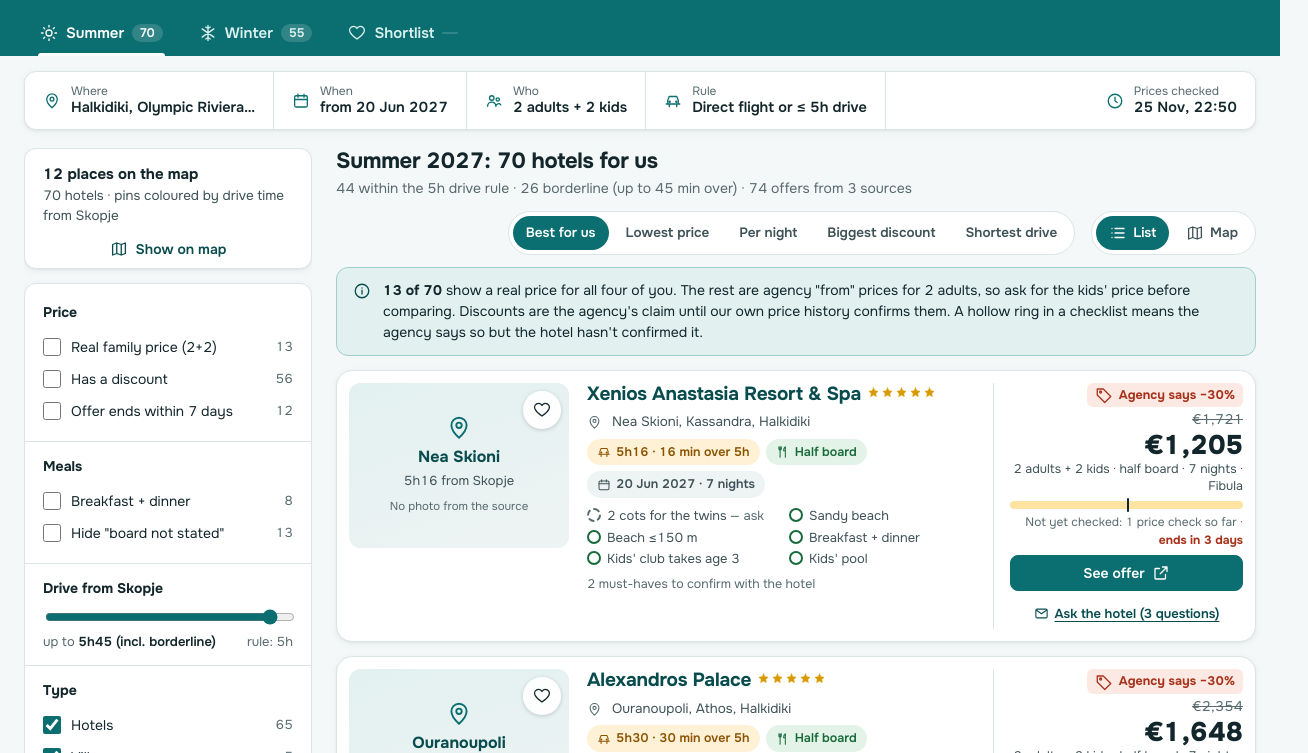
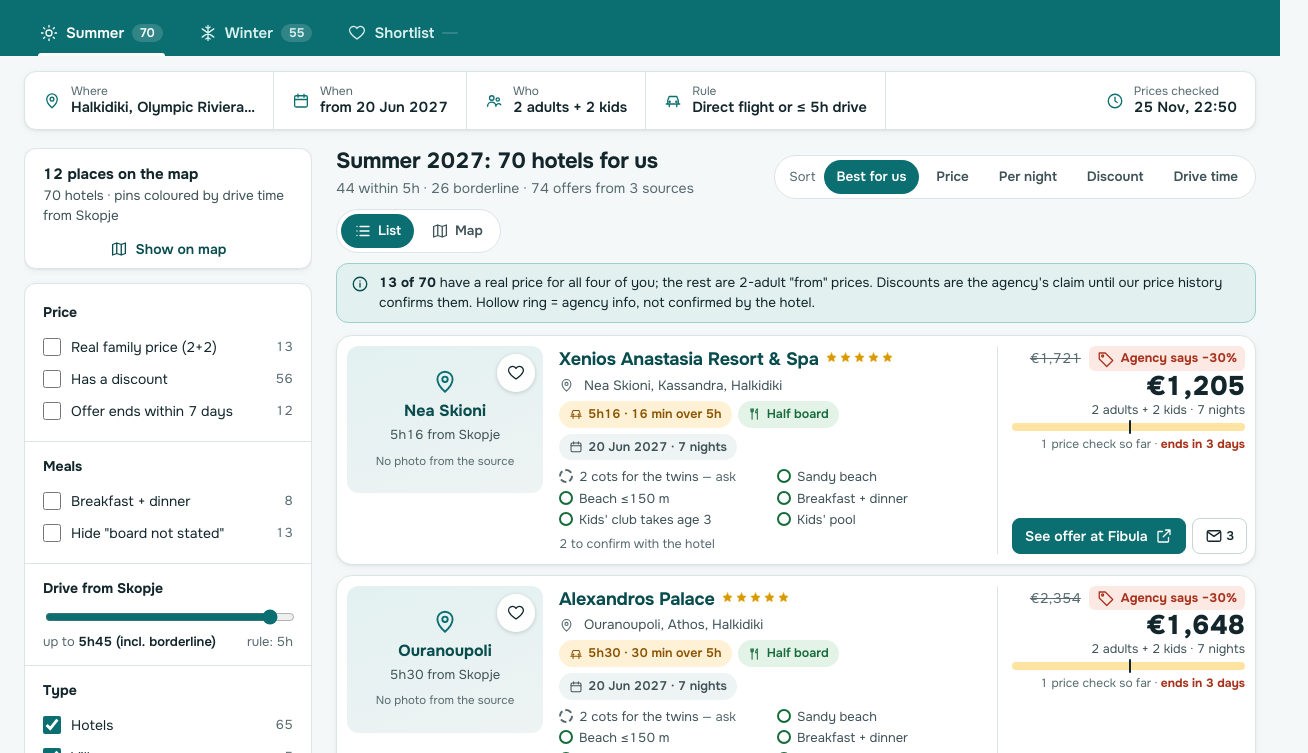
Before and after one commit to Optimumedia/family-deal-finder, a plain HTML site: page docs/index.html in a window 1280 px wide. Shown: the part 47-800 px from the top of the page, 1308 px wide, since content can reach past the window. Drawn offline with Linux system fonts and the light colour scheme.

Commit message:
Tighten result rows: 3 hotels now fit a 1440x900 laptop screen
- Rows ~270px -> 175-210px: 196px photo, 3-column fit checklist, one-line price qualifier
- "Was" price and "Agency says -X%" badge share a line; one-line price-check caption
- "See offer at <source>" + compact ask-the-hotel button side by side
- Sort buttons share the title line (shorter labels); one-line summary banner

Co-Authored-By: Claude Opus 5.5 <noreply@anthropic.com>

```diff
--- a/docs/index.html
+++ b/docs/index.html
@@ -80,7 +80,7 @@ aside{position:sticky;top:16px;display:flex;flex-direction:column;gap:14px;max-h
 .reset{background:none;border:0;color:var(--teal-d);font:600 13.5px var(--font);cursor:pointer;padding:6px 0;text-decoration:underline;text-underline-offset:3px}
 
 /* ---------- results header ---------- */
-.rhead{display:flex;flex-wrap:wrap;align-items:flex-end;gap:12px 16px;margin-bottom:12px}
+.rhead{display:flex;flex-wrap:wrap;align-items:flex-end;gap:10px 12px;margin-bottom:10px}
 .rhead h1{margin:0;font-size:22px;letter-spacing:-.015em;font-weight:700;line-height:1.25}
 .rhead .sub{color:var(--muted);font-size:14px;margin-top:2px}
 .sorts{display:flex;flex-wrap:wrap;gap:4px;padding:4px;background:var(--surface);border:1px solid var(--line);border-radius:999px;margin-left:auto}
@@ -89,14 +89,14 @@ aside{position:sticky;top:16px;display:flex;flex-direction:column;gap:14px;max-h
 .sorts button:hover:not([aria-pressed=true]),.views button:hover:not([aria-pressed=true]){background:var(--sunk)}
 .views{display:flex;gap:4px;padding:4px;background:var(--surface);border:1px solid var(--line);border-radius:999px}
 .views button{display:flex;align-items:center;gap:6px}
-.note{display:flex;gap:12px;align-items:flex-start;background:var(--teal-soft);border:1px solid var(--teal-line);border-radius:var(--r-m);padding:12px 16px;font-size:14px;margin-bottom:14px;color:var(--ink)}
+.note{display:flex;gap:10px;align-items:flex-start;background:var(--teal-soft);border:1px solid var(--teal-line);border-radius:var(--r-m);padding:9px 14px;font-size:13.5px;margin-bottom:12px;color:var(--ink)}
 .note .i{color:var(--teal-d);margin-top:2px}
 .news{background:var(--surface);border:1px solid var(--line);border-radius:var(--r-m);padding:12px 16px;margin-bottom:14px}
 .news h2{font-size:14px;margin:0 0 6px}.news ul{margin:0;padding-left:18px;font-size:14px;color:var(--ink-2)}
 
 /* ---------- hotel row ---------- */
-.list{display:flex;flex-direction:column;gap:14px}
-.row{display:grid;grid-template-columns:220px minmax(0,1fr) 250px;gap:18px;background:var(--surface);border:1px solid var(--line);border-radius:var(--r-l);padding:12px;box-shadow:var(--shadow-1);transition:box-shadow .2s ease,border-color .2s ease}
+.list{display:flex;flex-direction:column;gap:10px}
+.row{display:grid;grid-template-columns:196px minmax(0,1fr) 248px;gap:16px;background:var(--surface);border:1px solid var(--line);border-radius:var(--r-l);padding:10px;box-shadow:var(--shadow-1);transition:box-shadow .2s ease,border-color .2s ease}
 .row:hover{box-shadow:var(--shadow-2);border-color:var(--line-2)}
 .row.out{opacity:.72}
 .row.flash{outline:3px solid var(--teal);outline-offset:3px}
@@ -111,8 +111,8 @@ aside{position:sticky;top:16px;display:flex;flex-direction:column;gap:14px;max-h
 @keyframes pop{0%{transform:scale(.6)}100%{transform:scale(1)}}
 .tray{animation:rise .35s cubic-bezier(.16,1,.3,1)}@keyframes rise{from{transform:translate(-50%,16px);opacity:0}}
 .kindtag{position:absolute;left:8px;top:8px;background:rgba(18,38,43,.82);color:#fff;font-size:12px;font-weight:600;padding:3px 9px;border-radius:999px}
-.mid{min-width:0;display:flex;flex-direction:column;gap:6px}
-.name{margin:0;font-size:19px;font-weight:700;letter-spacing:-.01em;line-height:1.25}
+.mid{min-width:0;display:flex;flex-direction:column;gap:5px;padding-top:2px}
+.name{margin:0;font-size:18px;font-weight:700;letter-spacing:-.01em;line-height:1.25}
 .name a{color:var(--teal-d);text-decoration:none}
 .name a:hover{text-decoration:underline}
 .stars{color:#D99A00;margin-left:6px;white-space:nowrap;display:inline-flex;gap:1px;vertical-align:1px}.stars svg.st{width:13px;height:13px;fill:currentColor;stroke-width:1}
@@ -125,7 +125,7 @@ aside{position:sticky;top:16px;display:flex;flex-direction:column;gap:14px;max-h
 .chip.warn{background:var(--warn-bg);color:var(--warn)}
 .chip.bad{background:var(--bad-bg);color:var(--bad)}
 .chip.ask{background:transparent;border:1px dashed var(--line-2);color:var(--ink-2)}
-.fit{display:grid;grid-template-columns:repeat(2,minmax(0,1fr));gap:2px 16px;font-size:13px;margin:2px 0 0;padding:0;list-style:none}
+.fit{display:grid;grid-template-columns:repeat(3,minmax(0,1fr));gap:2px 14px;font-size:13px;margin:2px 0 0;padding:0;list-style:none}
 .fit li{display:flex;gap:6px;align-items:baseline;color:var(--ink-2)}
 .mk{flex:none;width:14px;height:14px;border-radius:50%;display:inline-grid;place-items:center;font-size:10px;font-weight:800;transform:translateY(2px)}
 .mk.yes{background:var(--good);color:#fff}
@@ -142,14 +142,14 @@ aside{position:sticky;top:16px;display:flex;flex-direction:column;gap:14px;max-h
 .more table{width:100%;border-collapse:collapse;margin-top:8px;font-size:13px}
 .more th{text-align:left;color:var(--muted);font-weight:600;padding:4px 8px 4px 0;border-bottom:1px solid var(--line)}
 .more td{padding:6px 8px 6px 0;border-bottom:1px solid var(--line);vertical-align:top}
-.price{display:flex;flex-direction:column;align-items:flex-end;text-align:right;gap:2px;border-left:1px solid var(--line);padding-left:16px}
+.price{display:flex;flex-direction:column;align-items:flex-end;text-align:right;gap:2px;border-left:1px solid var(--line);padding-left:14px}
 .badge{display:inline-flex;gap:6px;align-items:center;background:var(--coral-bg);color:var(--coral);font-weight:700;font-size:12.5px;border-radius:6px;padding:3px 8px}
 .was{color:var(--muted);text-decoration:line-through;font-size:14px}
 .big{font-size:27px;font-weight:800;letter-spacing:-.02em;line-height:1}
 .qual{font-size:12.5px;color:var(--ink-2);line-height:1.35}
 .qual.warn{color:var(--warn);font-weight:600}
 .pn{font-size:12.5px;color:var(--muted)}
-.ins{width:100%;margin-top:4px}
+.ins{width:100%;margin-top:2px}
 .ins .bar{position:relative;height:8px;border-radius:999px;background:linear-gradient(90deg,var(--good-bg),var(--sand),var(--bad-bg))}
 .ins .dot{position:absolute;top:50%;width:14px;height:14px;border-radius:50%;background:var(--surface);border:3px solid var(--ink);transform:translate(-50%,-50%)}
 .ins p{margin:4px 0 0;font-size:12px;color:var(--muted);text-align:right}
@@ -157,7 +157,9 @@ aside{position:sticky;top:16px;display:flex;flex-direction:column;gap:14px;max-h
 .verdict{font-size:12.5px;font-weight:600;display:flex;gap:5px;align-items:center;justify-content:flex-end}
 .verdict.real{color:var(--good)} .verdict.stated{color:var(--muted)} .verdict.fake{color:var(--bad)}
 .dead{font-weight:700;color:var(--coral)}
-.actions{display:flex;flex-direction:column;gap:6px;width:100%;margin-top:auto;padding-top:4px}
+.actions{display:flex;flex-direction:row;gap:6px;width:100%;margin-top:auto;padding-top:6px}
+.actions .btn.primary{flex:1}.btn.ask{padding:7px 10px;gap:4px;flex:none}.askn{font-size:12.5px}
+.ptop{display:flex;gap:8px;align-items:center;justify-content:flex-end}
 .actions .btn{min-height:36px;padding:7px 12px;white-space:nowrap}
 .linkbtn{appearance:none;border:0;background:none;color:var(--teal-d);font:600 13px var(--font);display:inline-flex;gap:6px;align-items:center;justify-content:center;padding:6px 4px;cursor:pointer;text-decoration:underline;text-underline-offset:3px;min-height:32px}
 .linkbtn .i{width:15px;height:15px}
@@ -207,7 +209,8 @@ dialog::backdrop{background:rgba(10,24,27,.55)}
 #mail textarea{width:100%;height:320px;border:1px solid var(--line-2);border-radius:var(--r-s);padding:12px;font:14px/1.5 var(--font);color:var(--ink);background:var(--page);resize:vertical}
 
 /* ---------- responsive ---------- */
-@media (max-width:1180px){.row{grid-template-columns:200px minmax(0,1fr) 210px}}
+@media (max-width:1320px){.fit{grid-template-columns:repeat(2,minmax(0,1fr))}}
+@media (max-width:1180px){.row{grid-template-columns:180px minmax(0,1fr) 226px}}
 @media (max-width:1000px){
   .wrap{grid-template-columns:minmax(0,1fr)}
   aside{position:static;max-height:none;display:grid;grid-template-columns:1fr}
@@ -222,7 +225,8 @@ dialog::backdrop{background:rgba(10,24,27,.55)}
   .row{grid-template-columns:1fr;gap:12px}
   .price{border-left:0;padding-left:0;border-top:1px solid var(--line);padding-top:12px;align-items:stretch;text-align:left}
   .verdict{justify-content:flex-start}
-  .actions{flex-direction:row}.actions .btn{flex:1}
+  .ptop{justify-content:flex-start}
+  .actions{flex-direction:row}
   .sorts{margin-left:0;width:100%;overflow-x:auto;flex-wrap:nowrap}
   .rhead h1{font-size:19px}
   .tray .names{display:none}
@@ -234,6 +238,7 @@ dialog::backdrop{background:rgba(10,24,27,.55)}
 main,.rhead > div,.mid{min-width:0}
 .sorts{max-width:100%;overflow-x:auto}
 .sorts button,.views button{white-space:nowrap}
+.sortlbl{font-size:13px;color:var(--muted);padding:0 4px 0 10px;align-self:center}
 @media (max-width:720px){
   .tabs{overflow-x:auto;scrollbar-width:none;flex-wrap:nowrap}.tabs::-webkit-scrollbar{display:none}
   .tab{flex:none}
@@ -331,12 +336,12 @@ main,.rhead > div,.mid{min-width:0}
   <main id="results" role="tabpanel" aria-labelledby="tab-summer" tabindex="-1">
     <div class="rhead">
       <div><h1 id="title">Loading offers…</h1><div class="sub" id="subtitle" aria-live="polite"></div></div>
-      <div class="sorts" role="group" aria-label="Sort by">
+      <div class="sorts" role="group" aria-label="Sort by"><span class="sortlbl">Sort</span>
         <button data-sort="best" aria-pressed="true">Best for us</button>
-        <button data-sort="price">Lowest price</button>
+        <button data-sort="price">Price</button>
         <button data-sort="night">Per night</button>
-        <button data-sort="discount">Biggest discount</button>
-        <button data-sort="drive">Shortest drive</button>
+        <button data-sort="discount">Discount</button>
+        <button data-sort="drive">Drive time</button>
       </div>
       <div class="views" role="group" aria-label="View">
         <button data-view="list" aria-pressed="true"><svg class="i"><use href="#i-list"/></svg>List</button>
@@ -467,7 +472,7 @@ function fitList(o){
 function insight(o){
   const h = o.history || [], dl = o.deal.days_left;
   const ends = dl != null && dl >= 0 ? ` · <span class="dead">ends ${dl === 0 ? 'today' : `in ${dl} day${dl === 1 ? '' : 's'}`}</span>` : '';
-  if (h.length < 2) return `<div class="ins pending" role="img" aria-label="Price history: 1 check so far"><div class="bar"><span class="tick"></span></div><p>Not yet checked: 1 price check so far${ends}</p></div>`;
+  if (h.length < 2) return `<div class="ins pending" role="img" aria-label="Price history: 1 check so far"><div class="bar"><span class="tick"></span></div><p>1 price check so far${ends}</p></div>`;
   const ps = h.map(x => x.price_eur), lo = Math.min(...ps), hi = Math.max(...ps), now = ps[ps.length-1];
   const pos = hi === lo ? 50 : (now - lo) / (hi - lo) * 100;
   const word = pos < 34 ? 'low' : pos > 66 ? 'high' : 'typical';
@@ -482,20 +487,18 @@ function verdict(o){
 function priceBlock(h){
   const o = h.best, pct = o.deal.real_pct ?? o.deal.stated_pct;
   const fam = o.occupancy === '2+2';
-  const qual = fam ? `2 adults + 2 kids${o.board !== '?' ? ' · ' + BOARD[o.board].toLowerCase() : ''}`
-                   : `2 adults only · kids' price unknown`;
+  const qual = fam ? `2 adults + 2 kids` : `2 adults only · kids extra`;
   const dl = o.deal.days_left;
   return `<div class="price">
-    ${pct ? `<span class="badge">${ic('tag')}${o.deal.verdict === 'real' ? 'Verified' : 'Agency says'} −${Math.round(pct)}%</span>` : ''}
-    ${o.was_eur ? `<span class="was"><span class="sr">was </span>${eur(o.was_eur)}</span>` : ''}
+    ${pct || o.was_eur ? `<div class="ptop">${o.was_eur ? `<span class="was"><span class="sr">was </span>${eur(o.was_eur)}</span>` : ''}${pct ? `<span class="badge">${ic('tag')}${o.deal.verdict === 'real' ? 'Verified' : 'Agency says'} −${Math.round(pct)}%</span>` : ''}</div>` : ''}
     <span class="big">${eur(o.price_eur)}</span>
-    <span class="qual${fam ? '' : ' warn'}" title="≈ ${eur(o.price_eur / o.nights)} a night">${qual} · ${o.nights} nights · ${esc(o.source.replace(' (manual)', ''))}</span>
+    <span class="qual${fam ? '' : ' warn'}" title="≈ ${eur(o.price_eur / o.nights)} a night · ${esc(o.source)}">${qual} · ${o.nights} nights</span>
 
     ${verdict(o)}
     ${insight(o)}
     <div class="actions">
-      <a class="btn primary" href="${esc(o.url)}" target="_blank" rel="noopener">See offer ${ic('ext')}</a>
-      ${o.email ? `<button class="linkbtn" data-mail="${esc(o.key)}">${ic('mail')}Ask the hotel (${o.family.questions.length} questions)</button>` : ''}
+      <a class="btn primary" href="${esc(o.url)}" target="_blank" rel="noopener" title="Opens ${esc(o.source.replace(' (manual)', ''))}">See offer at ${esc(o.source.replace(' (manual)', ''))} ${ic('ext')}</a>
+      ${o.email ? `<button class="btn ask" data-mail="${esc(o.key)}" aria-label="Ask the hotel: ${o.family.questions.length} questions" title="Ask the hotel (${o.family.questions.length} questions)">${ic('mail')}<span class="askn">${o.family.questions.length}</span></button>` : ''}
     </div></div>`;
 }
 function row(h){
@@ -506,7 +509,7 @@ function row(h){
   const camp = h.campaigns[0];
   const others = h.offers.slice(1);
   const out = h.excluded ? `<div class="why">${ic('x')} Doesn't fit: ${esc(f.failed.join(', '))}</div>` : '';
-  const capped = !h.excluded && f.unknown_musts.length ? `<div class="cap">${f.unknown_musts.length} must-have${f.unknown_musts.length>1?'s':''} to confirm with the hotel</div>` : '';
+  const capped = !h.excluded && f.unknown_musts.length ? `<div class="cap">${f.unknown_musts.length} to confirm with the hotel</div>` : '';
   return `<article class="row${h.excluded ? ' out' : ''}" data-id="${esc(h.id)}">
     ${photo(h)}
     <div class="mid">
@@ -550,11 +553,11 @@ function render(){
   const sname = season === 'summer' ? 'Summer 2027' : season === 'winter' ? 'Winter 2026/27' : 'Shortlist';
   $('#title').textContent = season === 'short' ? `${live.length + out.length} shortlisted hotel${live.length + out.length === 1 ? '' : 's'}` : `${sname}: ${live.length} hotels for us`;
   const within = live.filter(h => (h.best.family.drive_minutes ?? 0) <= LIMIT).length;
-  $('#subtitle').textContent = season === 'short' ? 'Your hearts are saved in this browser.' : `${within} within the 5h drive rule · ${live.length - within} borderline (up to 45 min over) · ${offers} offers from ${new Set(live.flatMap(h => h.offers.map(o => o.source))).size} sources${out.length ? ' · ' + out.length + ' ruled out' : ''}`;
+  $('#subtitle').textContent = season === 'short' ? 'Your hearts are saved in this browser.' : `${within} within 5h · ${live.length - within} borderline · ${offers} offers from ${new Set(live.flatMap(h => h.offers.map(o => o.source))).size} sources${out.length ? ' · ' + out.length + ' ruled out' : ''}`;
   const places = new Set(live.filter(h => typeof h.best.lat === 'number').map(h => h.best.lat.toFixed(2) + ',' + h.best.lng.toFixed(2))).size;
   $('#mapsum').innerHTML = `<b>${places} place${places === 1 ? '' : 's'} on the map</b>${live.length} hotels · pins coloured by drive time from Skopje`;
   const fam = live.filter(h => h.best.occupancy === '2+2').length;
-  $('#note-t').innerHTML = `<b>${fam} of ${live.length}</b> show a real price for all four of you. The rest are agency "from" prices for 2 adults, so ask for the kids' price before comparing. Discounts are the agency's claim until our own price history confirms them. <span class="leg">A hollow ring in a checklist means the agency says so but the hotel hasn't confirmed it.</span>`;
+  $('#note-t').innerHTML = `<b>${fam} of ${live.length}</b> have a real price for all four of you; the rest are 2-adult "from" prices. Discounts are the agency's claim until our price history confirms them. <span class="leg">Hollow ring = agency info, not confirmed by the hotel.</span>`;
   $('#note').hidden = season === 'short' || !live.length;
   const active = Object.entries(f).filter(([k,v]) => (v === true && k !== 'out') || (k === 'drive' && v < 345)).length + (f.kinds.length < 3) + f.areas.length;
   $('#fcount').textContent = active ? `(${active})` : '';
```
